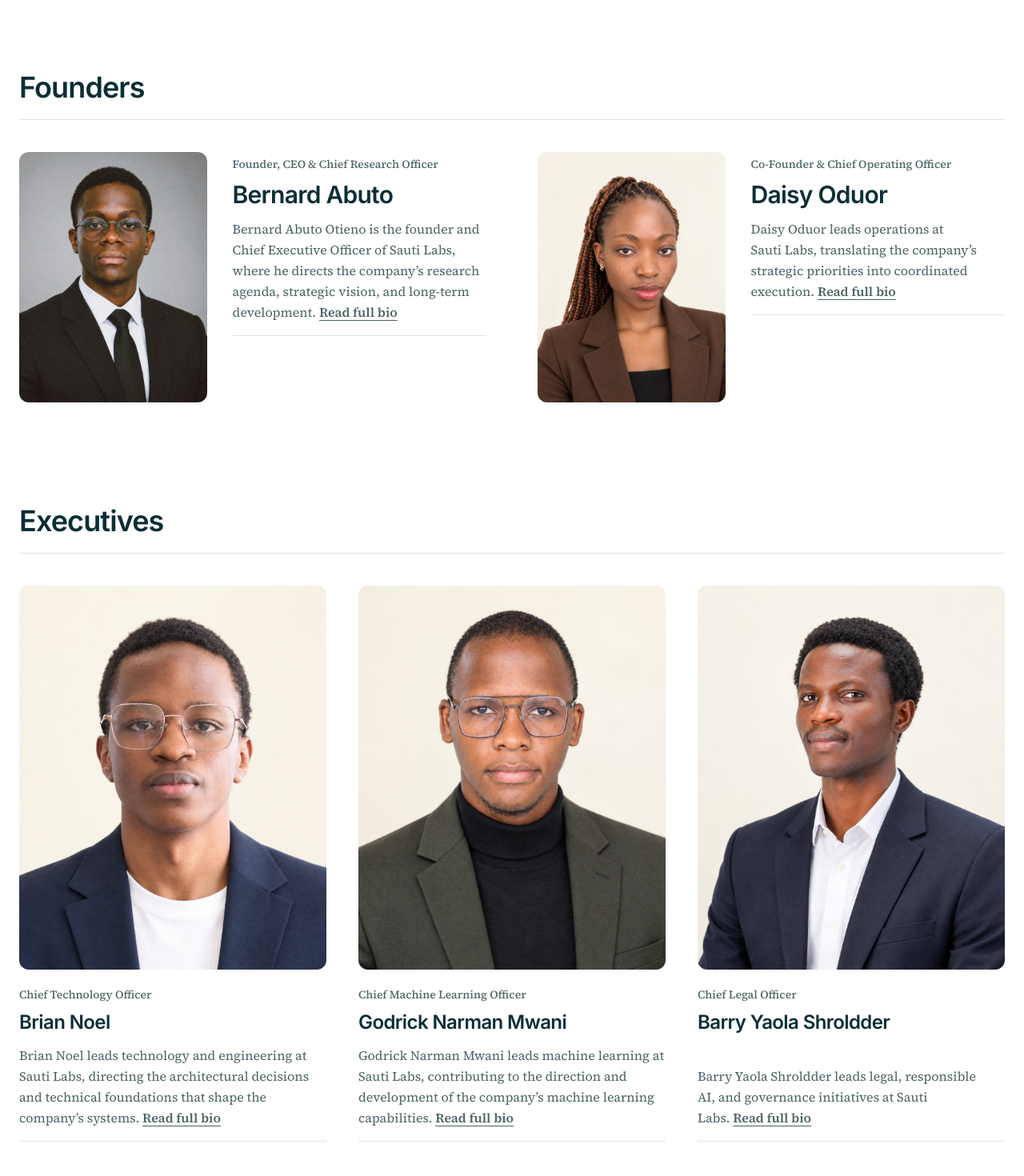
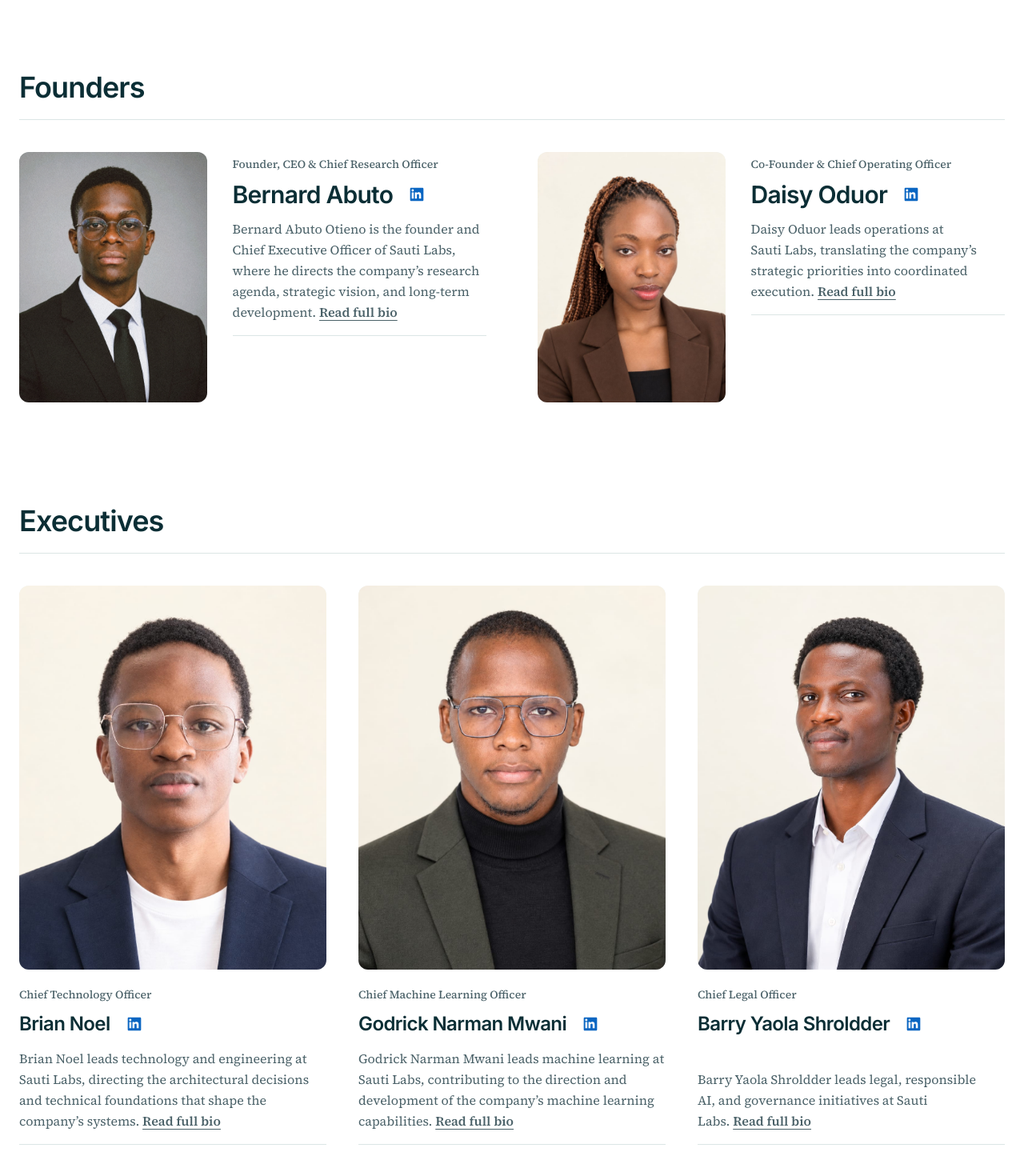
Before and after one commit to Sauti-Labs/sauti-website, a Next.js app: page /company/leadership in a window 1280 px wide. Shown: the part 512-1982 px from the top of the page at 80% size. Built offline with nearby package versions, Linux system fonts and the light colour scheme; no server answers.

Commit message:
Add LinkedIn links to leadership profiles

```diff
--- a/app/company/leadership/page.tsx
+++ b/app/company/leadership/page.tsx
@@ -15,6 +15,7 @@
 type Leader = {
   name: string;
   title: string;
+  linkedin: string;
   image: string;
   bio: string;
 };
@@ -23,12 +24,14 @@
   {
     name: "Bernard Abuto",
     title: "Founder, CEO & Chief Research Officer",
+    linkedin: "https://www.linkedin.com/in/bernard-abuto-888207343/",
     image: "/leadership/bernard.jpeg",
     bio: "Bernard Abuto Otieno is the founder and Chief Executive Officer of Sauti Labs, where he directs the company’s research agenda, strategic vision, and long-term development. His work centres on machine learning research and AI systems engineering, with a focus on the development, optimisation, and deployment of speech and language technologies. He is particularly interested in the research, models, datasets, and systems required to advance language technology across Africa’s linguistic landscape.",
   },
   {
     name: "Daisy Oduor",
     title: "Co-Founder & Chief Operating Officer",
+    linkedin: "https://www.linkedin.com/in/daisyoduor/",
     image: "/leadership/daisy.jpeg",
     bio: "Daisy Oduor leads operations at Sauti Labs, translating the company’s strategic priorities into coordinated execution. Her technical background spans full-stack software development, cloud infrastructure, and scalable digital applications, giving her an engineering perspective on the operational demands of building an AI company. As COO, she oversees operational coordination and helps establish the processes and organisational foundations that support the company’s research, engineering, and development efforts.",
   },
@@ -38,18 +41,21 @@
   {
     name: "Brian Noel",
     title: "Chief Technology Officer",
+    linkedin: "https://www.linkedin.com/in/brian-noel-20443031b/",
     image: "/leadership/noel.jpeg",
     bio: "Brian Noel leads technology and engineering at Sauti Labs, directing the architectural decisions and technical foundations that shape the company’s systems. His areas of focus include AI systems engineering, software architecture, backend infrastructure, and the development of reliable, scalable software. As CTO, he works to translate technical objectives into robust implementations, establish sound engineering practices, and ensure that the company’s models, services, and supporting infrastructure can function as cohesive systems.",
   },
   {
     name: "Godrick Narman Mwani",
     title: "Chief Machine Learning Officer",
+    linkedin: "https://www.linkedin.com/in/godrick-mwani/",
     image: "/leadership/namaan.jpeg",
     bio: "Godrick Narman Mwani leads machine learning at Sauti Labs, contributing to the direction and development of the company’s machine learning capabilities. His work spans machine learning, AI engineering, and software architecture, with an emphasis on translating technical concepts and research ideas into practical systems. He focuses on the development of machine learning technologies that address real-world challenges and strengthen the capabilities of speech and language applications.",
   },
   {
     name: "Barry Yaola Shroldder",
     title: "Chief Legal Officer",
+    linkedin: "https://www.linkedin.com/in/shroldder-yaola-b1b461249/",
     image: "/leadership/barry.jpeg",
     bio: "Barry Yaola Shroldder leads legal, responsible AI, and governance initiatives at Sauti Labs. His interests span technology law, intellectual property, AI governance, data protection, digital rights, and technology policy, particularly as these fields shape the development and deployment of emerging technologies across Africa. His experience includes intellectual property training through the World Intellectual Property Organization (WIPO) and participation in the Millennium Fellowship. At Sauti Labs, he focuses on the legal frameworks, governance practices, and accountability principles needed to support responsible technological development and protect individual rights.",
   },
@@ -74,9 +80,23 @@
           {leader.title}
         </p>
 
-        <h3 className="mt-2 break-words font-heading text-xl font-semibold tracking-tight sm:text-2xl lg:text-3xl">
-          {leader.name}
-        </h3>
+        <div className="mt-2 flex min-w-0 items-center gap-3">
+          <h3 className="break-words font-heading text-xl font-semibold tracking-tight sm:text-2xl lg:text-3xl">
+            {leader.name}
+          </h3>
+          <a
+            href={leader.linkedin}
+            target="_blank"
+            rel="noopener noreferrer"
+            aria-label={`View ${leader.name}'s LinkedIn profile`}
+            title={`${leader.name} on LinkedIn`}
+            className="inline-flex h-9 w-9 shrink-0 items-center justify-center rounded-full text-[#0A66C2] transition-colors hover:bg-[#0A66C2]/10 focus-visible:outline focus-visible:outline-2 focus-visible:outline-offset-2 focus-visible:outline-[#0A66C2]"
+          >
+            <svg aria-hidden="true" viewBox="0 0 24 24" className="h-5 w-5 fill-current" fill="currentColor">
+  <path d="M20.45 2H3.55C2.69 2 2 2.68 2 3.52v16.96c0 .84.69 1.52 1.55 1.52h16.9c.86 0 1.55-.68 1.55-1.52V3.52c0-.84-.69-1.52-1.55-1.52ZM7.34 18.34H4.36V9h2.98v9.34ZM5.85 7.72a1.73 1.73 0 1 1 0-3.46 1.73 1.73 0 0 1 0 3.46Zm12.49 10.62h-2.97v-4.55c0-1.09-.02-2.49-1.52-2.49-1.52 0-1.75 1.19-1.75 2.41v4.63H9.13V9h2.85v1.28h.04c.4-.75 1.37-1.53 2.82-1.53 3.01 0 3.57 1.98 3.57 4.56v5.03h-.07Z"/>
+</svg>
+          </a>
+        </div>
 
 
         <Biography bio={leader.bio} />
@@ -103,9 +123,23 @@
           {leader.title}
         </p>
 
-        <h3 className="mt-2 break-words font-heading text-xl font-semibold tracking-tight sm:text-2xl">
-          {leader.name}
-        </h3>
+        <div className="mt-2 flex min-w-0 items-center gap-3">
+          <h3 className="break-words font-heading text-xl font-semibold tracking-tight sm:text-2xl">
+            {leader.name}
+          </h3>
+          <a
+            href={leader.linkedin}
+            target="_blank"
+            rel="noopener noreferrer"
+            aria-label={`View ${leader.name}'s LinkedIn profile`}
+            title={`${leader.name} on LinkedIn`}
+            className="inline-flex h-9 w-9 shrink-0 items-center justify-center rounded-full text-[#0A66C2] transition-colors hover:bg-[#0A66C2]/10 focus-visible:outline focus-visible:outline-2 focus-visible:outline-offset-2 focus-visible:outline-[#0A66C2]"
+          >
+            <svg aria-hidden="true" viewBox="0 0 24 24" className="h-5 w-5 fill-current" fill="currentColor">
+  <path d="M20.45 2H3.55C2.69 2 2 2.68 2 3.52v16.96c0 .84.69 1.52 1.55 1.52h16.9c.86 0 1.55-.68 1.55-1.52V3.52c0-.84-.69-1.52-1.55-1.52ZM7.34 18.34H4.36V9h2.98v9.34ZM5.85 7.72a1.73 1.73 0 1 1 0-3.46 1.73 1.73 0 0 1 0 3.46Zm12.49 10.62h-2.97v-4.55c0-1.09-.02-2.49-1.52-2.49-1.52 0-1.75 1.19-1.75 2.41v4.63H9.13V9h2.85v1.28h.04c.4-.75 1.37-1.53 2.82-1.53 3.01 0 3.57 1.98 3.57 4.56v5.03h-.07Z"/>
+</svg>
+          </a>
+        </div>
 
 
         <div className="mt-auto">
```
